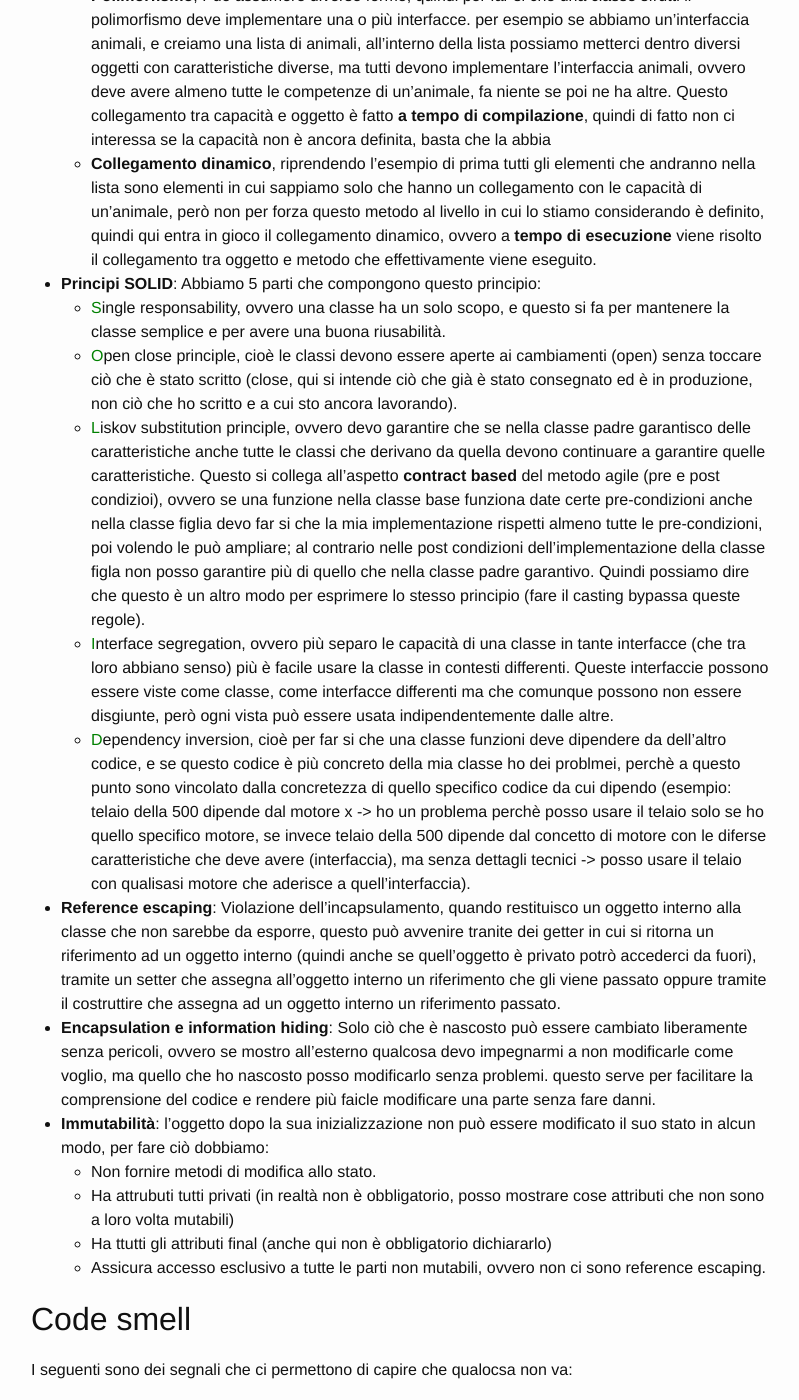
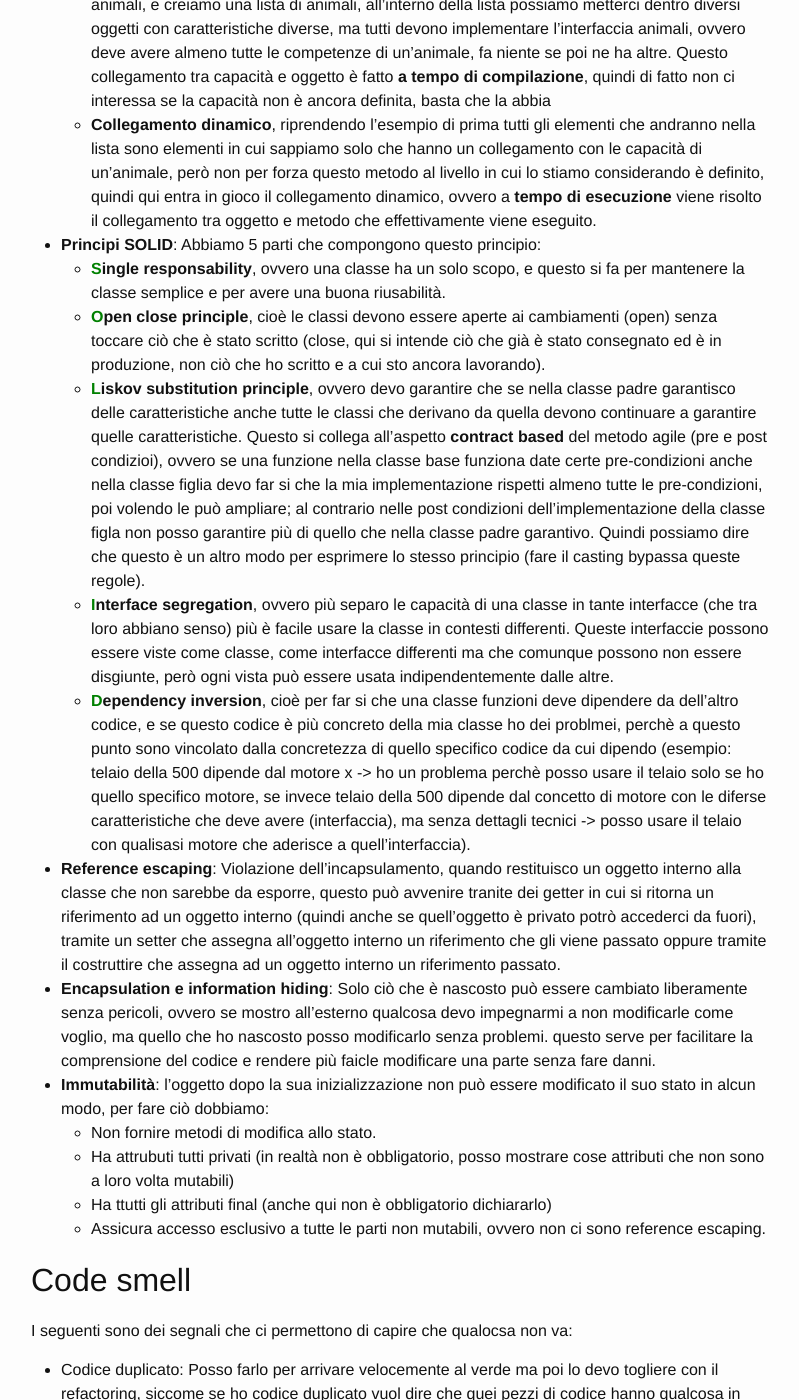
Before and after one commit to MarcoBuster/sweng, a Jekyll site: the page built from _posts/2022-10-24-Progettazione.md, in a window 1280 px wide and 1400 px high, scrolled down 2550 px. Shown: the whole window, without its empty margins (239-1038 px from the left). Built offline with Jekyll 4.4.1, drawn with Linux system fonts in a browser that asks for light colours; the table of contents is made by our own code.

Commit message:
Fix style

```diff
--- a/_posts/2022-10-24-Progettazione.md
+++ b/_posts/2022-10-24-Progettazione.md
@@ -12,7 +12,7 @@ Successivamente abbiamo scomposto il codice per renderlo logicamnete più sensat
 È importante quindi quando si scrive un programma adottare la soluzioe più semplice (che non è quella più stupida!), e una misura convenzionale per dire quanto una cosa è semplice (qui all'università dove stiamo imparando, ma vale in linea generale anche sul lavoro) si esprime intermini di quanto tempo ci dedico per fare quella cosa.
 Questa modo di misurare la semplictà è molto utile perchè ci permette di capire se stiamo sfruttando il TDD nel modo corretto, ovvero se ogni breve lasso di tempo (una decina di minuti) abbiamo un feedback, infatti se per una sola iterazione ci mettiamo molto tempo è facile intuire che non stiamo sfruttando il TDD nel modo corretto perchè stiamo affrontando un problema troppo complesso senza scomporlo (quindi dobbiamo ridurre la portata di quello che c'è da fare nei 10 minuti), oppure ho frainteso ciò che dovevo fare, e questo non rispetta le regole del TDD.
 
-<!-- Valutare se è meglio togliere questa parte e metterla dove abbiamo partalto del refactoring nella lezione 3 -->:
+<!-- Valutare se è meglio togliere questa parte e metterla dove abbiamo partalto del refactoring nella lezione 3 -->
 ### Digressione sul Refactoring
 Diamo una spiegazione un po più specifica del refactoring visto nelle lezioni precedenti, prima però vediamo delle regole da rispettare durante il refactoring:
 - Modifiche al codice che non modificano le funzionalità. il cliente da fuori non deve accorgersi di queste modifiche.
@@ -46,11 +46,11 @@ Prima di proseguire vediamo dei concetti e termini fondamentali per proseguire n
     - __Polimorfismo__, Può assumere diverse forme, quindi per far si che una classe sfrutti il polimorfismo deve implementare una o più interfacce. per esempio se abbiamo un'interfaccia animali, e creiamo una lista di animali, all'interno della lista possiamo metterci dentro diversi oggetti con caratteristiche diverse, ma tutti devono implementare l'interfaccia animali, ovvero deve avere almeno tutte le competenze di un'animale, fa niente se poi ne ha altre. Questo collegamento tra capacità e oggetto è fatto __a tempo di compilazione__, quindi di fatto non ci interessa se la capacità non è ancora definita, basta che la abbia
     - __Collegamento dinamico__, riprendendo l'esempio di prima tutti gli elementi che andranno nella lista sono elementi in cui sappiamo solo che hanno un collegamento con le capacità di un'animale, però non per forza questo metodo al livello in cui lo stiamo considerando è definito, quindi qui entra in gioco il collegamento dinamico, ovvero a __tempo di esecuzione__ viene risolto il collegamento tra oggetto e metodo che effettivamente viene eseguito<!--Probabilemente può essere scritto meglio-->.
 - __Principi SOLID__: Abbiamo 5 parti che compongono questo principio:
-    - <a style="color: green">S</a>ingle responsability, ovvero una classe ha un solo scopo, e questo si fa per mantenere la classe semplice e per avere una buona riusabilità.
-    - <a style="color: green">O</a>pen close principle, cioè le classi devono essere aperte ai cambiamenti (open) senza toccare ciò che è stato scritto (close, qui si intende ciò che già è stato consegnato ed è in produzione, non ciò che ho scritto e a cui sto ancora lavorando).
-    - <a style="color: green">L</a>iskov substitution principle, ovvero devo garantire che se nella classe padre garantisco delle caratteristiche anche tutte le classi che derivano da quella devono continuare a garantire quelle caratteristiche. Questo si collega all'aspetto __contract based__ del metodo agile (pre e post condizioi), ovvero se una funzione nella classe base funziona date certe pre-condizioni anche nella classe figlia devo far si che la mia implementazione rispetti almeno tutte le pre-condizioni, poi volendo le può ampliare; al contrario nelle post condizioni dell'implementazione della classe figla non posso garantire più di quello che nella classe padre garantivo. Quindi possiamo dire che questo è un altro modo per esprimere lo stesso principio (fare il casting bypassa queste regole).
-    - <a style="color: green">I</a>nterface segregation, ovvero più separo le capacità di una classe in tante interfacce (che tra loro abbiano senso) più è facile usare la classe in contesti differenti. Queste interfaccie possono essere viste come classe, come interfacce differenti ma che comunque possono non essere disgiunte, però ogni vista può essere usata indipendentemente dalle altre<!--chiarisci-->.
-    - <a style="color: green">D</a>ependency inversion, cioè per far si che una classe funzioni deve dipendere da dell'altro codice, e se questo codice è più concreto della mia classe ho dei problmei, perchè a questo punto sono vincolato dalla concretezza di quello specifico codice da cui dipendo (esempio: telaio della 500 dipende dal motore x -> ho un problema perchè posso usare il telaio solo se ho quello specifico motore, se invece telaio della 500 dipende dal concetto di motore con le diferse caratteristiche che deve avere (interfaccia), ma senza dettagli tecnici -> posso usare il telaio con qualisasi motore che aderisce a quell'interfaccia).
+    - __<a style="color: green">S</a>ingle responsability__, ovvero una classe ha un solo scopo, e questo si fa per mantenere la classe semplice e per avere una buona riusabilità.
+    - __<a style="color: green">O</a>pen close principle__, cioè le classi devono essere aperte ai cambiamenti (open) senza toccare ciò che è stato scritto (close, qui si intende ciò che già è stato consegnato ed è in produzione, non ciò che ho scritto e a cui sto ancora lavorando).
+    - __<a style="color: green">L</a>iskov substitution principle__, ovvero devo garantire che se nella classe padre garantisco delle caratteristiche anche tutte le classi che derivano da quella devono continuare a garantire quelle caratteristiche. Questo si collega all'aspetto __contract based__ del metodo agile (pre e post condizioi), ovvero se una funzione nella classe base funziona date certe pre-condizioni anche nella classe figlia devo far si che la mia implementazione rispetti almeno tutte le pre-condizioni, poi volendo le può ampliare; al contrario nelle post condizioni dell'implementazione della classe figla non posso garantire più di quello che nella classe padre garantivo. Quindi possiamo dire che questo è un altro modo per esprimere lo stesso principio (fare il casting bypassa queste regole).
+    - __<a style="color: green">I</a>nterface segregation__, ovvero più separo le capacità di una classe in tante interfacce (che tra loro abbiano senso) più è facile usare la classe in contesti differenti. Queste interfaccie possono essere viste come classe, come interfacce differenti ma che comunque possono non essere disgiunte, però ogni vista può essere usata indipendentemente dalle altre<!--chiarisci-->.
+    - __<a style="color: green">D</a>ependency inversion__, cioè per far si che una classe funzioni deve dipendere da dell'altro codice, e se questo codice è più concreto della mia classe ho dei problmei, perchè a questo punto sono vincolato dalla concretezza di quello specifico codice da cui dipendo (esempio: telaio della 500 dipende dal motore x -> ho un problema perchè posso usare il telaio solo se ho quello specifico motore, se invece telaio della 500 dipende dal concetto di motore con le diferse caratteristiche che deve avere (interfaccia), ma senza dettagli tecnici -> posso usare il telaio con qualisasi motore che aderisce a quell'interfaccia).
 - __Reference escaping__: Violazione dell'incapsulamento, quando restituisco un oggetto interno alla classe che non sarebbe da esporre, questo può avvenire tranite dei getter in cui si ritorna un riferimento ad un oggetto interno (quindi anche se quell'oggetto è privato potrò accederci da fuori), tramite un setter che assegna all'oggetto interno un riferimento che gli viene passato oppure tramite il costruttire che assegna ad un oggetto interno un riferimento passato.
 - __Encapsulation e information hiding__: Solo ciò che è nascosto può essere cambiato liberamente senza pericoli, ovvero se mostro all'esterno qualcosa devo impegnarmi a non modificarle come voglio, ma quello che ho nascosto posso modificarlo senza problemi. questo serve per facilitare la comprensione del codice e rendere più faicle modificare una parte senza fare danni.
 - __Immutabilità__: l'oggetto dopo la sua inizializzazione non può essere modificato il suo stato in alcun modo, per fare ciò dobbiamo:
```
